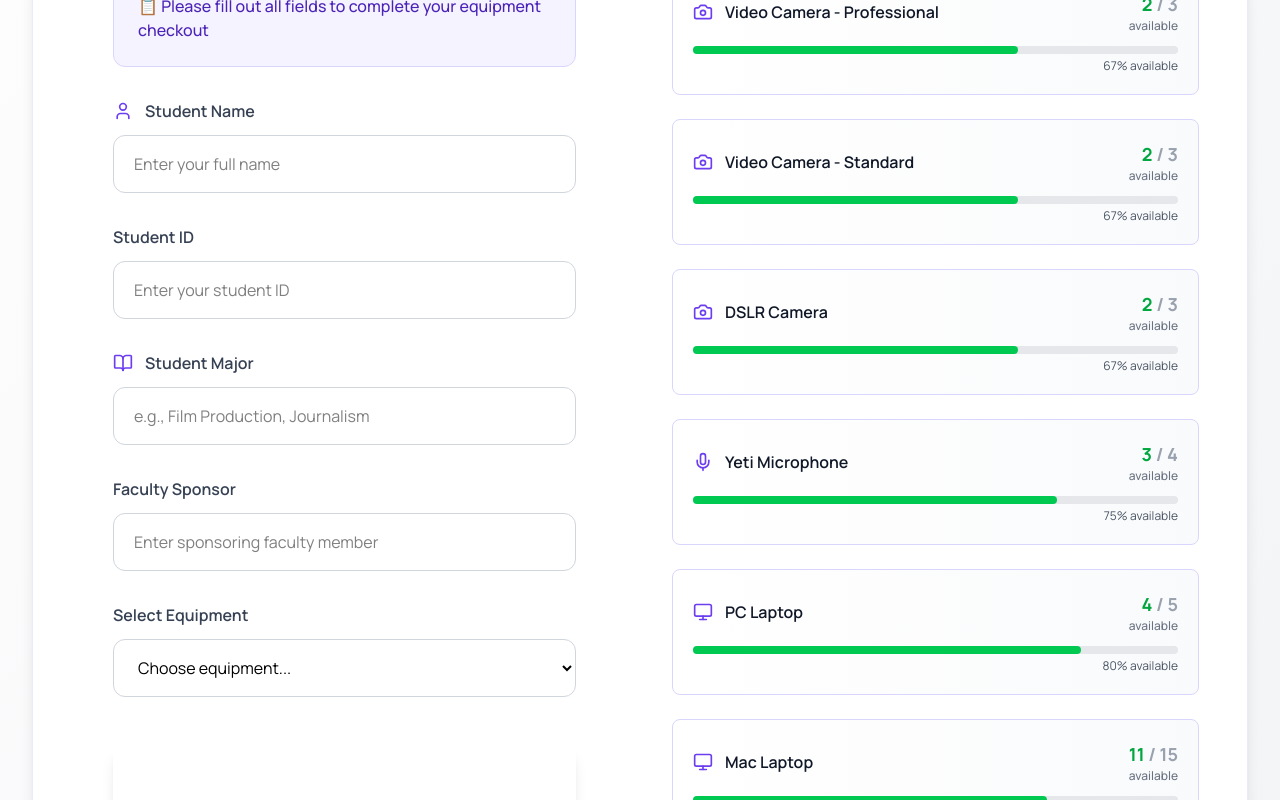
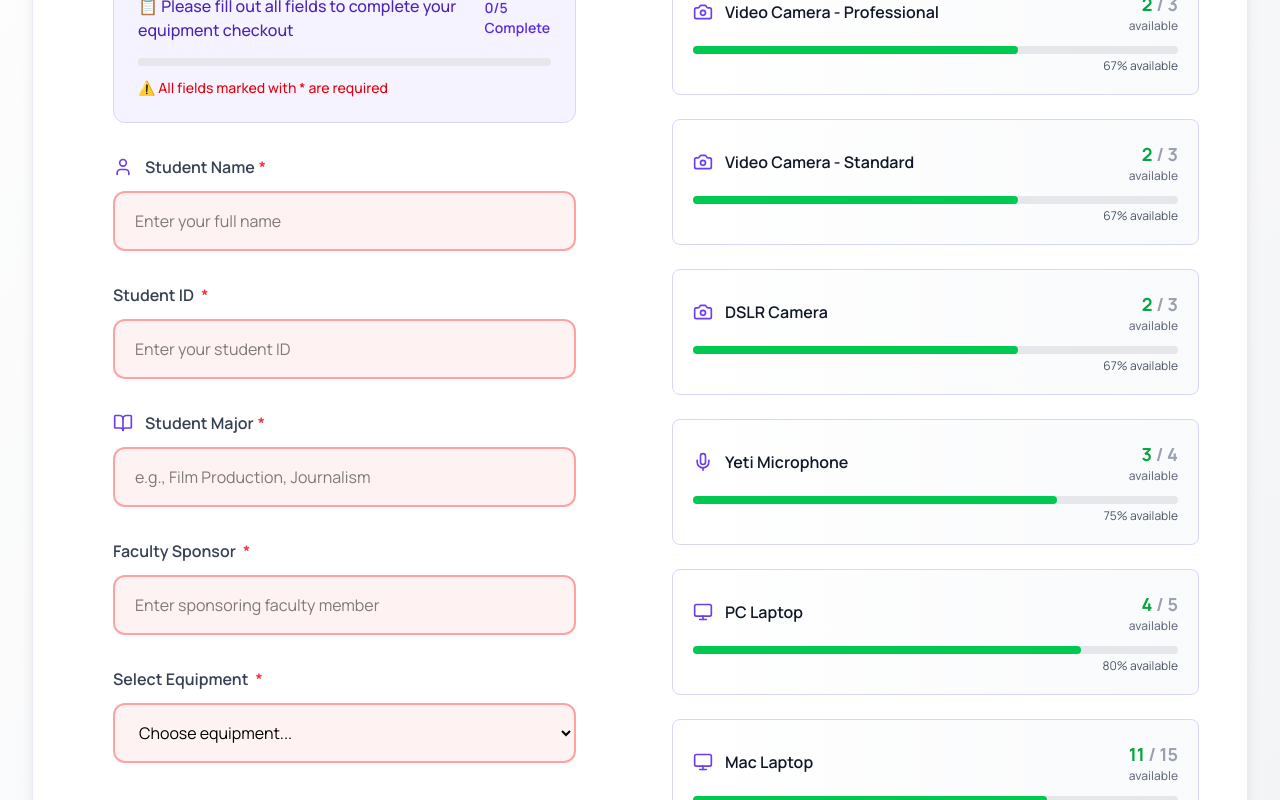
Before and after one commit to TCU-DCDA/cdex-inventory-app, a React (Vite) app: page / in a window 1280 px wide. Shown: the part 640-1440 px from the top of the page. Built offline with nearby package versions, Linux system fonts and the light colour scheme.

Commit message:
form improvements

```diff
--- a/src/components/InventoryApp.tsx
+++ b/src/components/InventoryApp.tsx
@@ -2,7 +2,7 @@ import { useState } from 'react';
 import { Search, User, BookOpen, Camera, Mic, Monitor, CheckCircle, XCircle } from 'lucide-react';
 
 const InventoryApp = () => {
-  console.log('InventoryApp component is rendering - Updated with TCU branding', new Date().toISOString());
+  console.log('InventoryApp component is rendering - Button fix applied', new Date().toISOString());
 
   // Dummy equipment data
   const [equipment, setEquipment] = useState([
@@ -107,9 +107,27 @@ const InventoryApp = () => {
     checkout.serialNumber.toLowerCase().includes(searchTerm.toLowerCase())
   );
 
+  // Form validation
+  const isFormComplete = studentName.trim() !== '' &&
+                        studentId.trim() !== '' &&
+                        studentMajor.trim() !== '' &&
+                        facultySponsor.trim() !== '' &&
+                        selectedEquipment !== '';
+
+  // Form completion progress
+  const completedFields = [
+    studentName.trim() !== '',
+    studentId.trim() !== '',
+    studentMajor.trim() !== '',
+    facultySponsor.trim() !== '',
+    selectedEquipment !== ''
+  ].filter(Boolean).length;
+  const totalFields = 5;
+  const completionPercentage = Math.round((completedFields / totalFields) * 100);
+
   const handleCheckout = () => {
-    if (!studentName || !studentId || !studentMajor || !facultySponsor || !selectedEquipment) {
-      alert('Please fill in all fields');
+    if (!isFormComplete) {
+      alert('Please fill in all fields before completing checkout');
       return;
     }
 
@@ -296,22 +314,54 @@ const InventoryApp = () => {
                 </div>
 
                 <div className="bg-tcu-50 border border-tcu-200 rounded-xl p-6 mb-8">
-                  <p className="text-tcu-800 text-base font-medium">
-                    📋 Please fill out all fields to complete your equipment checkout
-                  </p>
+                  <div className="flex items-center justify-between mb-4">
+                    <p className="text-tcu-800 text-base font-medium">
+                      📋 Please fill out all fields to complete your equipment checkout
+                    </p>
+                    <span className="text-sm font-semibold text-tcu-700">
+                      {completedFields}/{totalFields} Complete
+                    </span>
+                  </div>
+
+                  {/* Progress Bar */}
+                  <div className="w-full bg-gray-200 rounded-full h-2 mb-3">
+                    <div
+                      className={`h-2 rounded-full transition-all duration-300 ${
+                        completionPercentage === 100 ? 'bg-green-500' :
+                        completionPercentage >= 60 ? 'bg-yellow-500' : 'bg-red-500'
+                      }`}
+                      style={{ width: `${completionPercentage}%` }}
+                    ></div>
+                  </div>
+
+                  {!isFormComplete && (
+                    <p className="text-red-600 text-sm font-medium">
+                      ⚠️ All fields marked with * are required
+                    </p>
+                  )}
+
+                  {isFormComplete && (
+                    <p className="text-green-600 text-sm font-medium">
+                      ✅ All required fields completed! Ready to checkout.
+                    </p>
+                  )}
                 </div>
 
                 <div className="space-y-8">
                   <div>
                     <label className="block text-base font-semibold text-gray-700 mb-3 flex items-center">
                       <User className="w-5 h-5 mr-3 text-tcu-600" />
-                      Student Name
+                      Student Name <span className="text-red-500 ml-1">*</span>
                     </label>
                     <input
                       type="text"
                       value={studentName}
                       onChange={(e) => setStudentName(e.target.value)}
-                      className="w-full px-5 py-4 border border-gray-300 rounded-xl focus:outline-none focus:ring-3 focus:ring-tcu-primary focus:border-tcu-primary transition-colors text-base"
+                      className={`w-full px-5 py-4 rounded-xl focus:outline-none focus:ring-3 transition-colors text-base ${
+                        studentName.trim() === ''
+                          ? 'border-2 border-red-300 focus:ring-red-200 focus:border-red-500 bg-red-50'
+                          : 'border border-green-300 focus:ring-green-200 focus:border-green-500 bg-green-50'
+                      }`}
                       placeholder="Enter your full name"
                       required
                     />
@@ -319,13 +369,17 @@ const InventoryApp = () => {
 
                   <div>
                     <label className="block text-base font-semibold text-gray-700 mb-3">
-                      Student ID
+                      Student ID <span className="text-red-500 ml-1">*</span>
                     </label>
                     <input
                       type="text"
                       value={studentId}
                       onChange={(e) => setStudentId(e.target.value)}
-                      className="w-full px-5 py-4 border border-gray-300 rounded-xl focus:outline-none focus:ring-3 focus:ring-tcu-primary focus:border-tcu-primary transition-colors text-base"
+                      className={`w-full px-5 py-4 rounded-xl focus:outline-none focus:ring-3 transition-colors text-base ${
+                        studentId.trim() === ''
+                          ? 'border-2 border-red-300 focus:ring-red-200 focus:border-red-500 bg-red-50'
+                          : 'border border-green-300 focus:ring-green-200 focus:border-green-500 bg-green-50'
+                      }`}
                       placeholder="Enter your student ID"
                       required
                     />
@@ -334,13 +388,17 @@ const InventoryApp = () => {
                   <div>
                     <label className="block text-base font-semibold text-gray-700 mb-3 flex items-center">
                       <BookOpen className="w-5 h-5 mr-3 text-tcu-600" />
-                      Student Major
+                      Student Major <span className="text-red-500 ml-1">*</span>
                     </label>
                     <input
                       type="text"
                       value={studentMajor}
                       onChange={(e) => setStudentMajor(e.target.value)}
-                      className="w-full px-5 py-4 border border-gray-300 rounded-xl focus:outline-none focus:ring-3 focus:ring-tcu-primary focus:border-tcu-primary transition-colors text-base"
+                      className={`w-full px-5 py-4 rounded-xl focus:outline-none focus:ring-3 transition-colors text-base ${
+                        studentMajor.trim() === ''
+                          ? 'border-2 border-red-300 focus:ring-red-200 focus:border-red-500 bg-red-50'
+                          : 'border border-green-300 focus:ring-green-200 focus:border-green-500 bg-green-50'
+                      }`}
                       placeholder="e.g., Film Production, Journalism"
                       required
                     />
@@ -348,13 +406,17 @@ const InventoryApp = () => {
 
                   <div>
                     <label className="block text-base font-semibold text-gray-700 mb-3">
-                      Faculty Sponsor
+                      Faculty Sponsor <span className="text-red-500 ml-1">*</span>
                     </label>
                     <input
                       type="text"
                       value={facultySponsor}
                       onChange={(e) => setFacultySponsor(e.target.value)}
-                      className="w-full px-5 py-4 border border-gray-300 rounded-xl focus:outline-none focus:ring-3 focus:ring-tcu-primary focus:border-tcu-primary transition-colors text-base"
+                      className={`w-full px-5 py-4 rounded-xl focus:outline-none focus:ring-3 transition-colors text-base ${
+                        facultySponsor.trim() === ''
+                          ? 'border-2 border-red-300 focus:ring-red-200 focus:border-red-500 bg-red-50'
+                          : 'border border-green-300 focus:ring-green-200 focus:border-green-500 bg-green-50'
+                      }`}
                       placeholder="Enter sponsoring faculty member"
                       required
                     />
@@ -362,12 +424,16 @@ const InventoryApp = () => {
 
                   <div>
                     <label className="block text-base font-semibold text-gray-700 mb-3">
-                      Select Equipment
+                      Select Equipment <span className="text-red-500 ml-1">*</span>
                     </label>
                     <select
                       value={selectedEquipment}
                       onChange={(e) => setSelectedEquipment(e.target.value)}
-                      className="w-full px-5 py-4 border border-gray-300 rounded-xl focus:outline-none focus:ring-3 focus:ring-tcu-primary focus:border-tcu-primary transition-colors bg-white text-base"
+                      className={`w-full px-5 py-4 rounded-xl focus:outline-none focus:ring-3 transition-colors text-base ${
+                        selectedEquipment === ''
+                          ? 'border-2 border-red-300 focus:ring-red-200 focus:border-red-500 bg-red-50'
+                          : 'border border-green-300 focus:ring-green-200 focus:border-green-500 bg-green-50'
+                      }`}
                       required
                     >
                       <option value="">Choose equipment...</option>
@@ -390,9 +456,24 @@ const InventoryApp = () => {
                     <button
                       type="button"
                       onClick={handleCheckout}
-                      className="w-full bg-gradient-to-r from-tcu-700 to-tcu-800 text-white py-5 px-8 rounded-xl font-semibold hover:from-tcu-800 hover:to-tcu-900 focus:outline-none focus:ring-3 focus:ring-tcu-primary focus:ring-offset-2 transition-all duration-200 shadow-lg hover:shadow-xl text-lg"
+                      disabled={!isFormComplete}
+                      className={`w-full py-6 px-8 rounded-xl font-black focus:outline-none focus:ring-4 focus:ring-offset-2 transition-all duration-200 shadow-xl text-xl border-4 uppercase tracking-wider ${
+                        isFormComplete
+                          ? 'bg-purple-700 hover:bg-purple-800 text-white border-purple-900 hover:shadow-2xl focus:ring-yellow-300 cursor-pointer'
+                          : 'bg-gray-400 text-gray-600 border-gray-500 cursor-not-allowed opacity-60'
+                      }`}
+                      style={isFormComplete ? {
+                        backgroundColor: '#4d1979',
+                        borderColor: '#2d1050',
+                        color: '#ffffff',
+                        textShadow: '0 1px 2px rgba(0,0,0,0.5)'
+                      } : {
+                        backgroundColor: '#9ca3af',
+                        borderColor: '#6b7280',
+                        color: '#4b5563'
+                      }}
                     >
-                      Complete Checkout
+                      {isFormComplete ? '✅ COMPLETE CHECKOUT' : '🔒 COMPLETE ALL FIELDS'}
                     </button>
                   </div>
                 </div>
```
